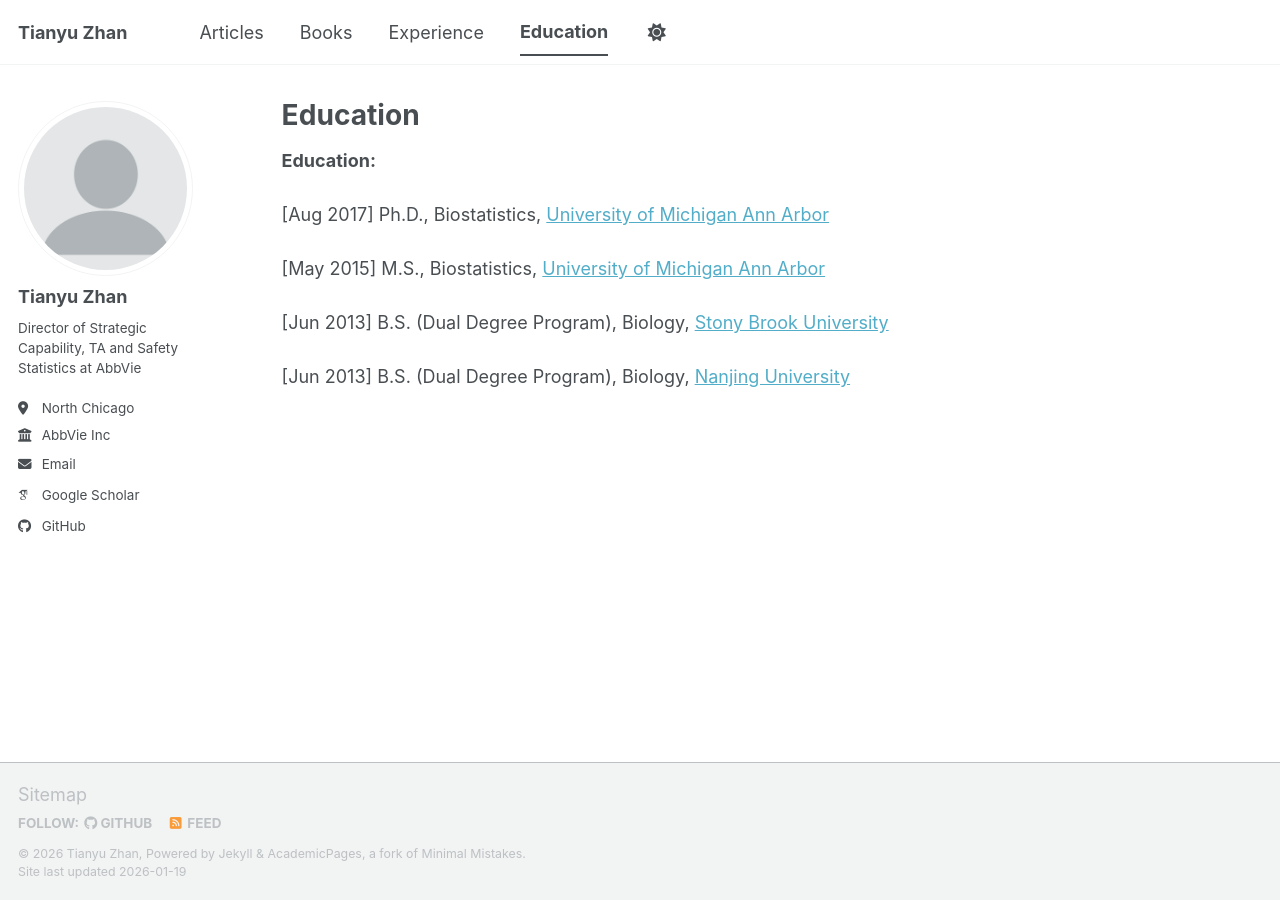
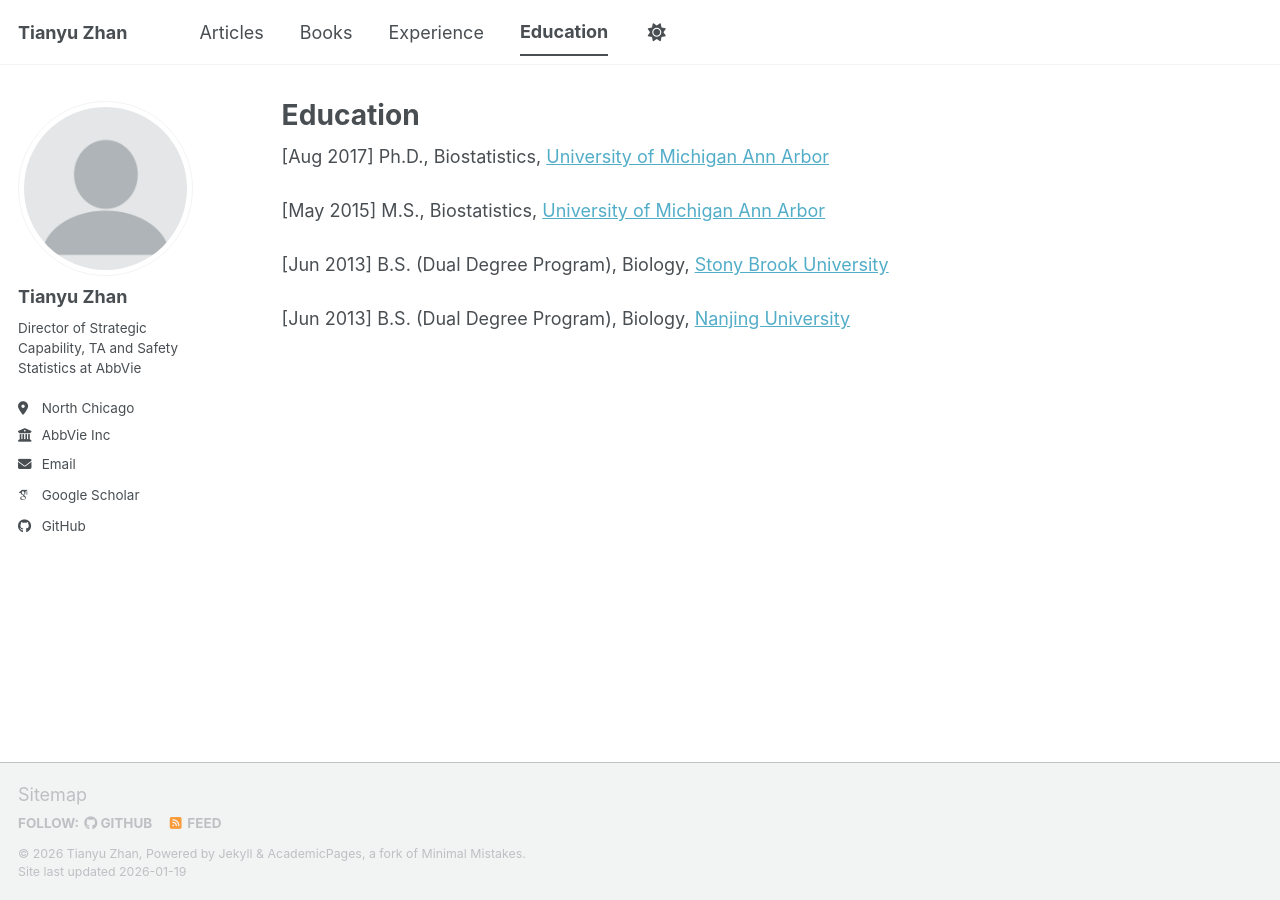
Before and after one commit to tian-yu-zhan/tian-yu-zhan.github.io, a Jekyll site: the page built from _pages/portfolio.html, in a window 1280 px wide. Built offline with Jekyll 4.4.1, drawn with Linux system fonts in a browser that asks for light colours; some web fonts are replaced; a script bundle is joined from its source files by our own code; library files that are not in the unit come from our copies.

Commit message:
Update portfolio.html

```diff
--- a/_pages/portfolio.html
+++ b/_pages/portfolio.html
@@ -4,9 +4,6 @@ title: "Education"
 permalink: /portfolio/
 author_profile: true
 ---
-<p><strong>Education:</strong>
-<br>
-<br>
 [Aug 2017] Ph.D., Biostatistics, <a href="https://sph.umich.edu/biostat/" target="_blank">University of Michigan Ann Arbor</a>
 <br>
 <br>
```
